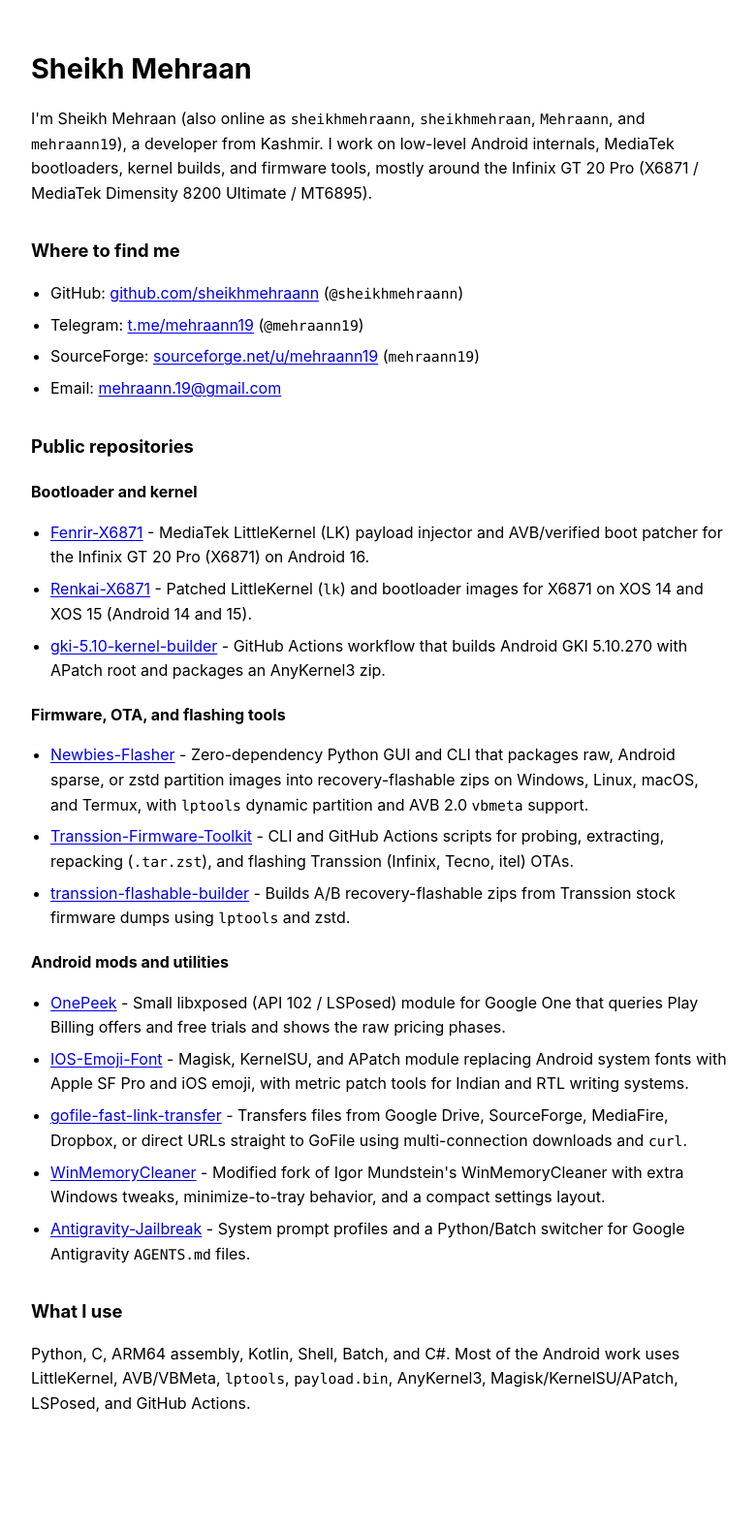
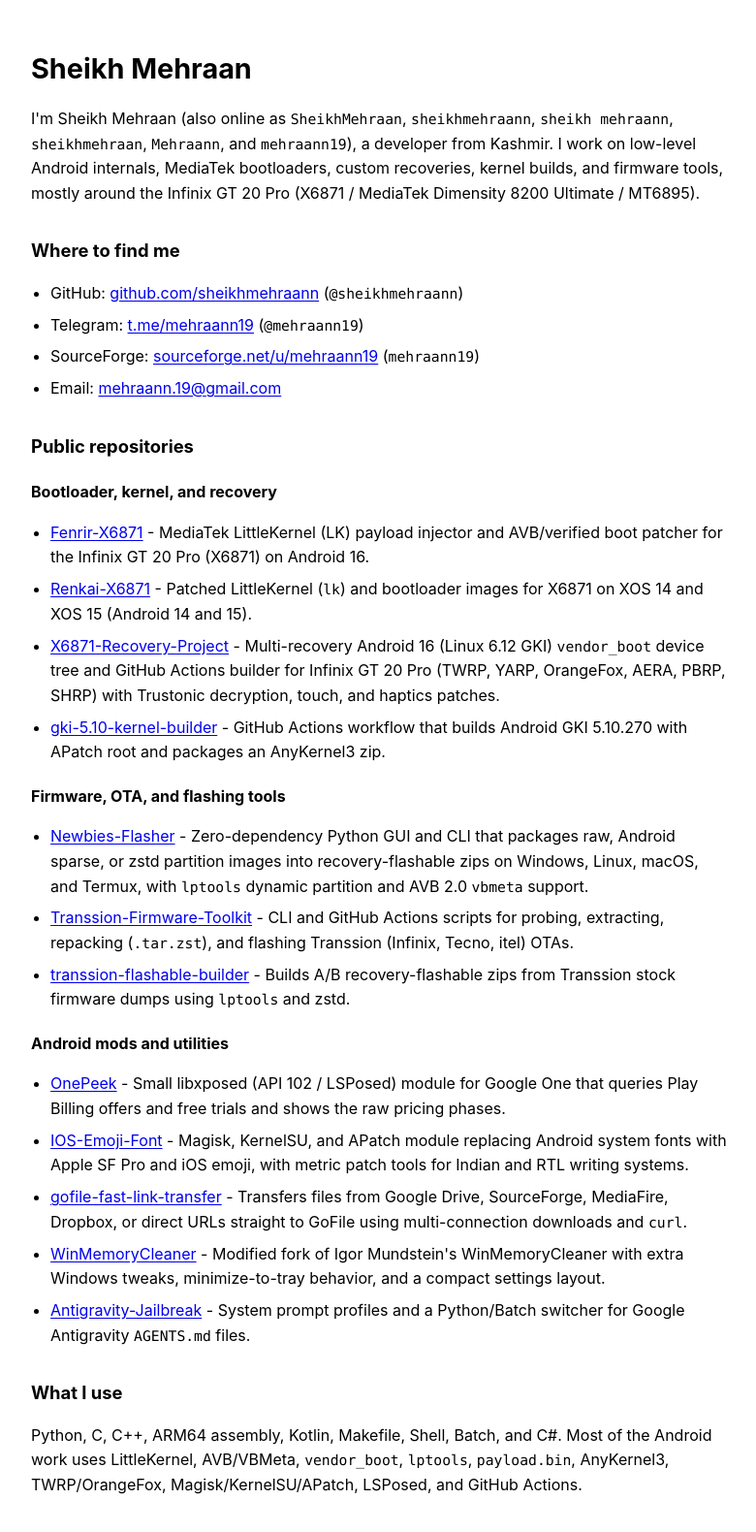
Before and after one commit to sheikhmehraann/sheikhmehraann.github.io, a plain HTML site: page index.html in a window 1280 px wide. Shown: the whole page at 97% size, without its empty margins (248-1028 px from the left). Before the commit the page ends 1508 px from the top, so only its background shows below. Drawn offline with Linux system fonts and the light colour scheme.

Commit message:
Add X6871-Recovery-Project and SheikhMehraan alias

```diff
--- a/index.html
+++ b/index.html
@@ -41,6 +41,7 @@
       "@type": "Person",
       "name": "Sheikh Mehraan",
       "alternateName": [
+        "SheikhMehraan",
         "sheikhmehraann",
         "sheikh mehraann",
         "sheikhmehraan",
@@ -67,7 +68,7 @@
 <body>
   <main>
     <h1>Sheikh Mehraan</h1>
-    <p>I'm Sheikh Mehraan (also online as <code>sheikhmehraann</code>, <code>sheikhmehraan</code>, <code>Mehraann</code>, and <code>mehraann19</code>), a developer from Kashmir. I work on low-level Android internals, MediaTek bootloaders, kernel builds, and firmware tools, mostly around the Infinix GT 20 Pro (X6871 / MediaTek Dimensity 8200 Ultimate / MT6895).</p>
+    <p>I'm Sheikh Mehraan (also online as <code>SheikhMehraan</code>, <code>sheikhmehraann</code>, <code>sheikh mehraann</code>, <code>sheikhmehraan</code>, <code>Mehraann</code>, and <code>mehraann19</code>), a developer from Kashmir. I work on low-level Android internals, MediaTek bootloaders, custom recoveries, kernel builds, and firmware tools, mostly around the Infinix GT 20 Pro (X6871 / MediaTek Dimensity 8200 Ultimate / MT6895).</p>
 
     <h2>Where to find me</h2>
     <ul>
@@ -79,10 +80,11 @@
 
     <h2>Public repositories</h2>
 
-    <h3>Bootloader and kernel</h3>
+    <h3>Bootloader, kernel, and recovery</h3>
     <ul>
       <li><a href="https://github.com/sheikhmehraann/Fenrir-X6871">Fenrir-X6871</a> - MediaTek LittleKernel (LK) payload injector and AVB/verified boot patcher for the Infinix GT 20 Pro (X6871) on Android 16.</li>
       <li><a href="https://github.com/sheikhmehraann/Renkai-X6871">Renkai-X6871</a> - Patched LittleKernel (<code>lk</code>) and bootloader images for X6871 on XOS 14 and XOS 15 (Android 14 and 15).</li>
+      <li><a href="https://github.com/sheikhmehraann/X6871-Recovery-Project">X6871-Recovery-Project</a> - Multi-recovery Android 16 (Linux 6.12 GKI) <code>vendor_boot</code> device tree and GitHub Actions builder for Infinix GT 20 Pro (TWRP, YARP, OrangeFox, AERA, PBRP, SHRP) with Trustonic decryption, touch, and haptics patches.</li>
       <li><a href="https://github.com/sheikhmehraann/gki-5.10-kernel-builder">gki-5.10-kernel-builder</a> - GitHub Actions workflow that builds Android GKI 5.10.270 with APatch root and packages an AnyKernel3 zip.</li>
     </ul>
 
@@ -103,7 +105,7 @@
     </ul>
 
     <h2>What I use</h2>
-    <p>Python, C, ARM64 assembly, Kotlin, Shell, Batch, and C#. Most of the Android work uses LittleKernel, AVB/VBMeta, <code>lptools</code>, <code>payload.bin</code>, AnyKernel3, Magisk/KernelSU/APatch, LSPosed, and GitHub Actions.</p>
+    <p>Python, C, C++, ARM64 assembly, Kotlin, Makefile, Shell, Batch, and C#. Most of the Android work uses LittleKernel, AVB/VBMeta, <code>vendor_boot</code>, <code>lptools</code>, <code>payload.bin</code>, AnyKernel3, TWRP/OrangeFox, Magisk/KernelSU/APatch, LSPosed, and GitHub Actions.</p>
   </main>
 </body>
 </html>
--- a/sitemap.xml
+++ b/sitemap.xml
@@ -2,6 +2,6 @@
 <urlset xmlns="http://www.sitemaps.org/schemas/sitemap/0.9">
   <url>
     <loc>https://sheikhmehraann.github.io/</loc>
-    <lastmod>2026-11-25</lastmod>
+    <lastmod>2026-11-27</lastmod>
   </url>
 </urlset>
```
